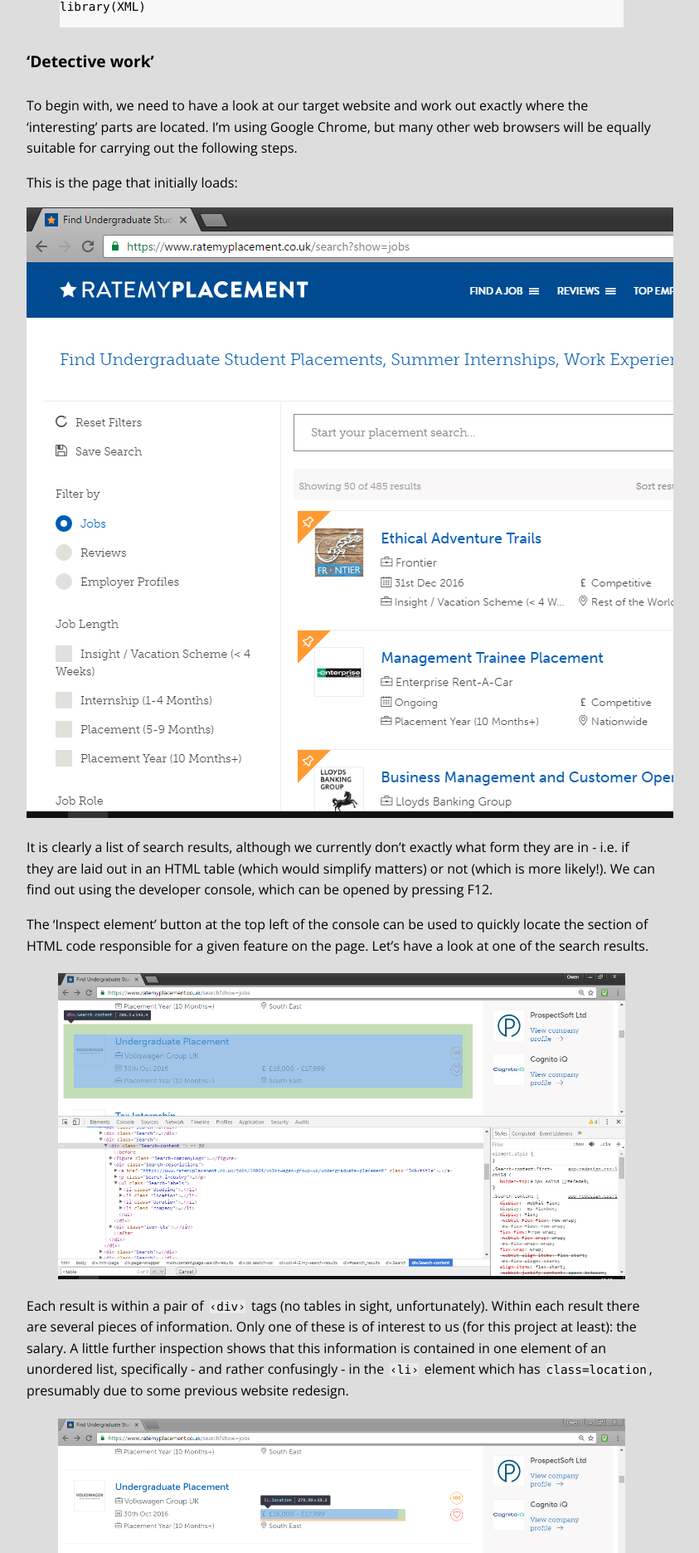
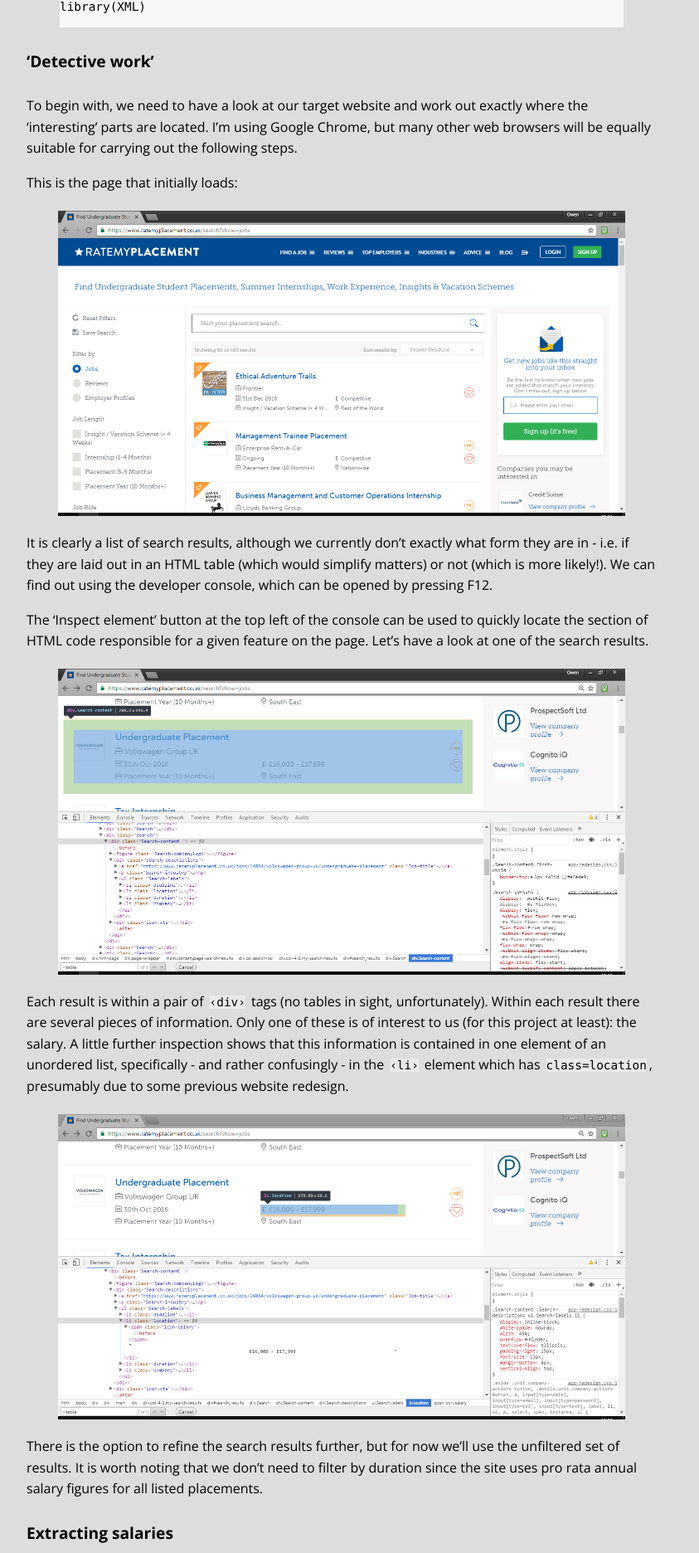
Before and after one commit to owenjonesuob/owenjonesuob.github.io, a Jekyll site: the page built from _posts/2016-10-09-placement-year-salaries-getting-data-from-html.html, in a window 1280 px wide. Shown: the part 1330-3202 px from the top of the page at 83% size, without its empty margins (228-1071 px from the left). Built offline with Jekyll 4.4.1, drawn with Linux system fonts in a browser that asks for light colours; some web fonts are replaced; formulas are drawn with MathJax 3.

Commit message:
fix cimg

```diff
--- a/_posts/2016-10-09-placement-year-salaries-getting-data-from-html.html
+++ b/_posts/2016-10-09-placement-year-salaries-getting-data-from-html.html
@@ -49,7 +49,7 @@
 <h4>‘Detective work’</h4>
 <p>To begin with, we need to have a look at our target website and work out exactly where the ‘interesting’ parts are located. I’m using Google Chrome, but many other web browsers will be equally suitable for carrying out the following steps.</p>
 <p>This is the page that initially loads:</p>
-<img class=" size-large wp-image-225 aligncenter" src="{{ site.baseurl }}/assets/site.PNG" />
+<img class="cimg" src="{{ site.baseurl }}/assets/site.PNG" />
 <p>It is clearly a list of search results, although we currently don’t exactly what form they are in - i.e. if they are laid out in an HTML table (which would simplify matters) or not (which is more likely!). We can find out using the developer console, which can be opened by pressing F12.</p>
 <p>The ‘Inspect element’ button at the top left of the console can be used to quickly locate the section of HTML code responsible for a given feature on the page. Let’s have a look at one of the search results.</p>
 
```
